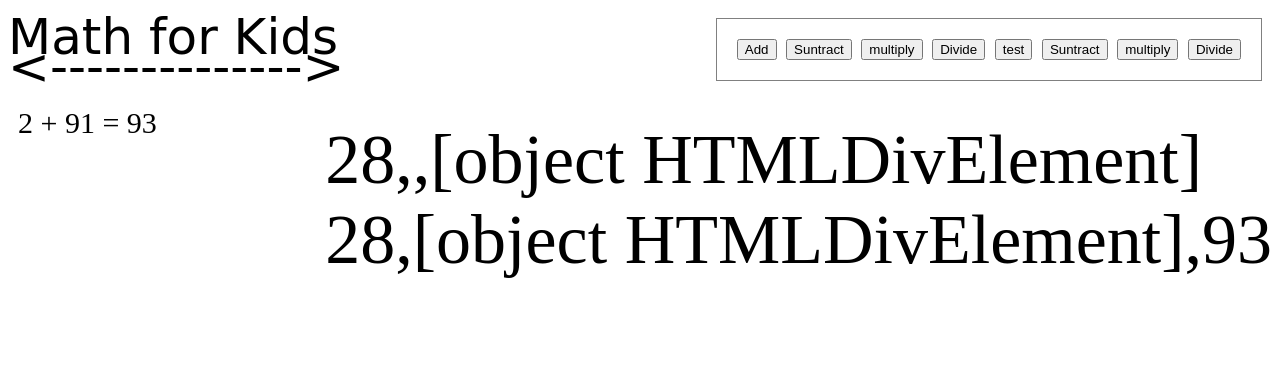
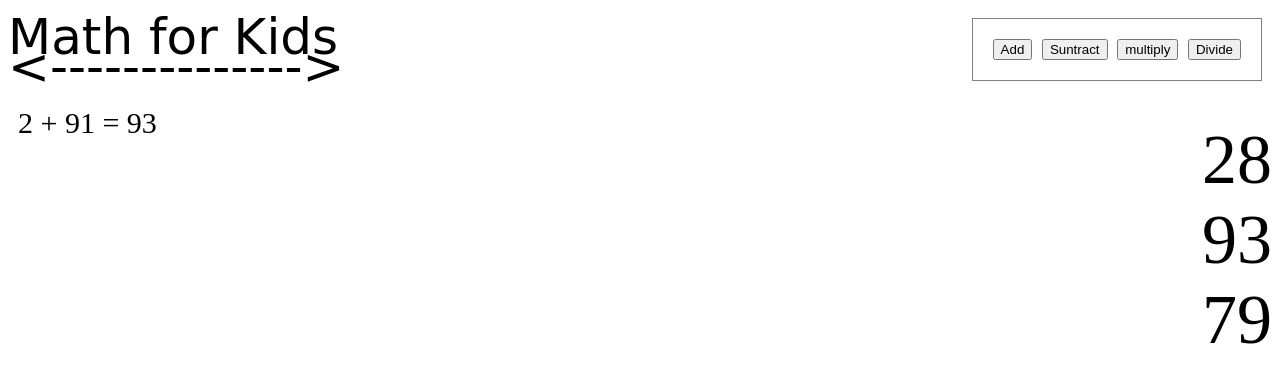
Before and after one commit to obi-niemur/MathForKids, a plain HTML site: page index.html in a window 1280 px wide. Both pictures are taken after a click on the button "Add". Drawn offline with Linux system fonts and the light colour scheme; a web font is replaced by a local one.

Commit message:
Add functinality working fine

```diff
--- a/index.html
+++ b/index.html
@@ -22,13 +22,6 @@
         <button id="subtract">Suntract</button>
         <button id="multiply">multiply</button>
         <button id="divide">Divide</button>
-
-
-        <button id="add">test</button>
-        <button id="subtract">Suntract</button>
-        <button id="multiply">multiply</button>
-        <button id="divide">Divide</button>
-      </div>
     </div>
     <div id="question_sec">
       <div id="add1"></div>
--- a/script.js
+++ b/script.js
@@ -22,23 +22,28 @@ function addingNum() {
   let num1;
   let num2;
   let result;
-  let opt, op2;
+  var switchAnswers = [];
 
   for (let i = 0; i <= 100; i++) {
     num1 = Math.round(Math.random(i) * 100);
     num2 = Math.round(Math.random(i) * 100);
-    opt = Math.round(Math.random(i) * 100);
-    op2 = Math.round(Math.random(i) * 100);
+   var opt = Math.round(Math.random(i) * 100);
+    var opt2_1 = Math.round(Math.random(i) * 100);
   }
 
   result = num1 + num2;
 
-  var allAns = [opt, opt2, result];
+  var allAns = [opt, opt2_1, result];
+
+  for (i = allAns.length; i--;){
+    switchAnswers.push(allAns.splice(Math.floor(Math.random() * (i + 1)), 1)[0]);
+  };
+
 
   a1.innerHTML = num1 + " + " + num2 + " = " + result;
-  opt.innerHTML = shuffleArray(allAns);
-  opt2.innerHTML = shuffleArray(allAns);
-  opt3.innerHTML = shuffleArray(allAns);
+  opt1.innerHTML = switchAnswers[0];
+  opt2.innerHTML = switchAnswers[1];
+  opt3.innerHTML = switchAnswers[2];
 }
 
 
@@ -59,13 +64,13 @@ function addingNum() {
 
 
 
-function shuffleArray(array) {
-    for (var i = array.length - 1; i > 0; i--) {
-        var j = Math.floor(Math.random() * (i + 1), 1)[0];
-        [array[i], array[j]] = [array[j], array[i]];
-    }
-    return array;
-}
+// function shuffleArray(array) {
+//     for (var i = array.length - 1; i > 0; i--) {
+//         var j = Math.floor(Math.random() * (i + 1));
+//         [array[i], array[j]] = [array[j], array[i]];
+//     }
+//     return array;
+// }
 
 // function cellClick(event){
 //     const divClick = event.target
```
